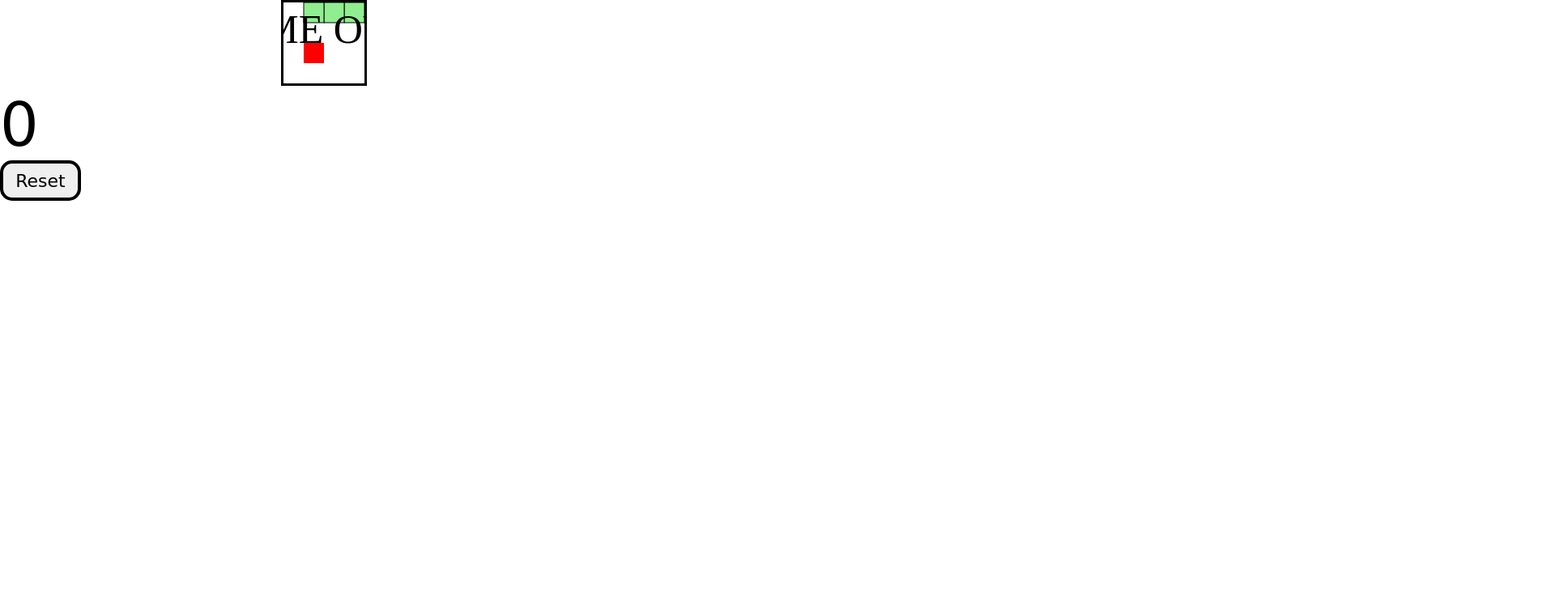
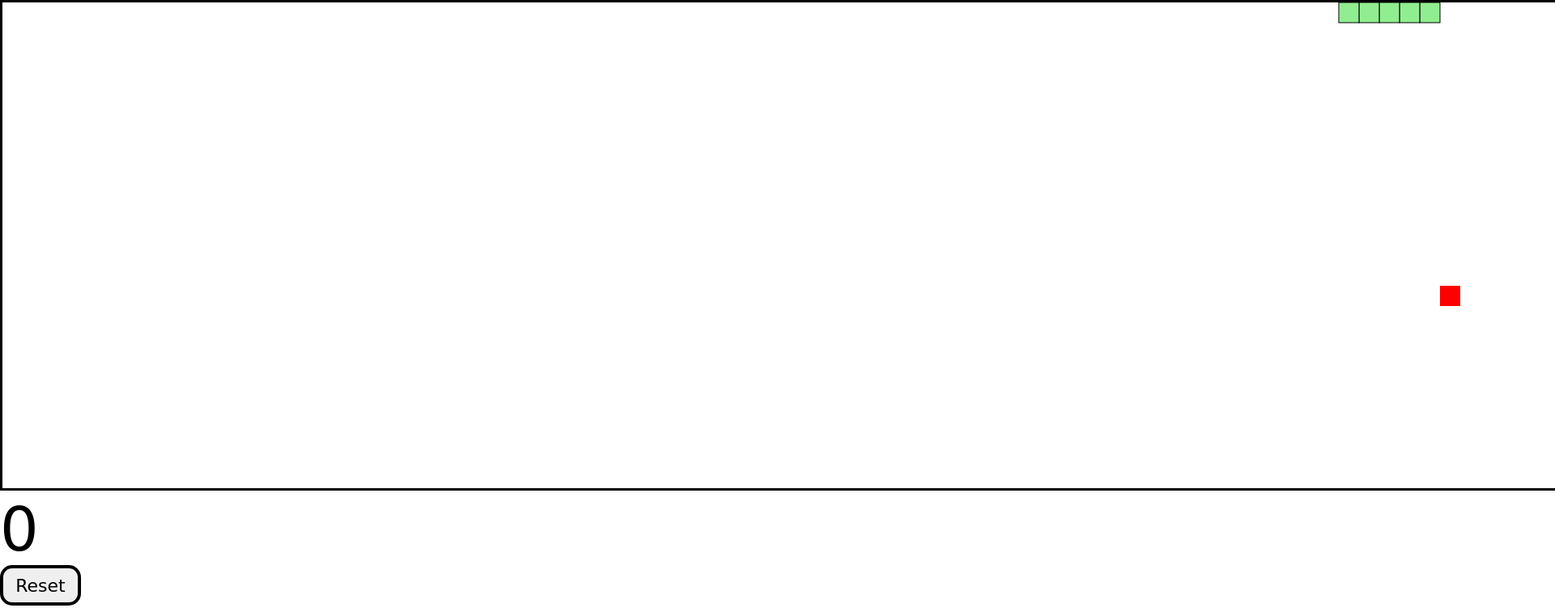
Before and after one commit to DmitriStark/snake, a plain HTML site: page index.html in a window 1280 px wide. Shown: the top 751 px of the page at 81% size, 1920 px wide, since content can reach past the window. Drawn offline with Linux system fonts and the light colour scheme.

Commit message:
Update index.html

```diff
--- a/index.html
+++ b/index.html
@@ -13,7 +13,7 @@
 
 
     <div id="gameContainer">
-        <canvas id="gameBoard" width="100%" height="100%"></canvas>
+        <canvas id="gameBoard" width="8000" height="600"></canvas>
     </div>
     <div id="scoreText">0</div>
     <button id="resetBtn">Reset</button>
```
